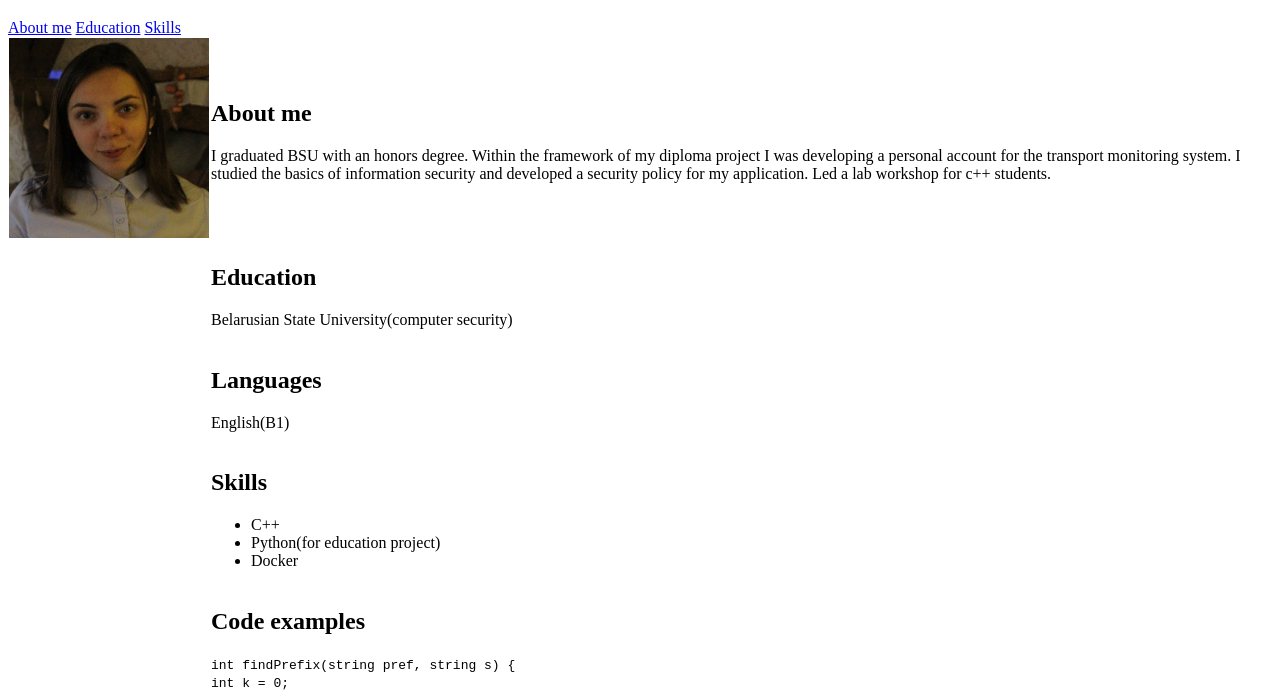
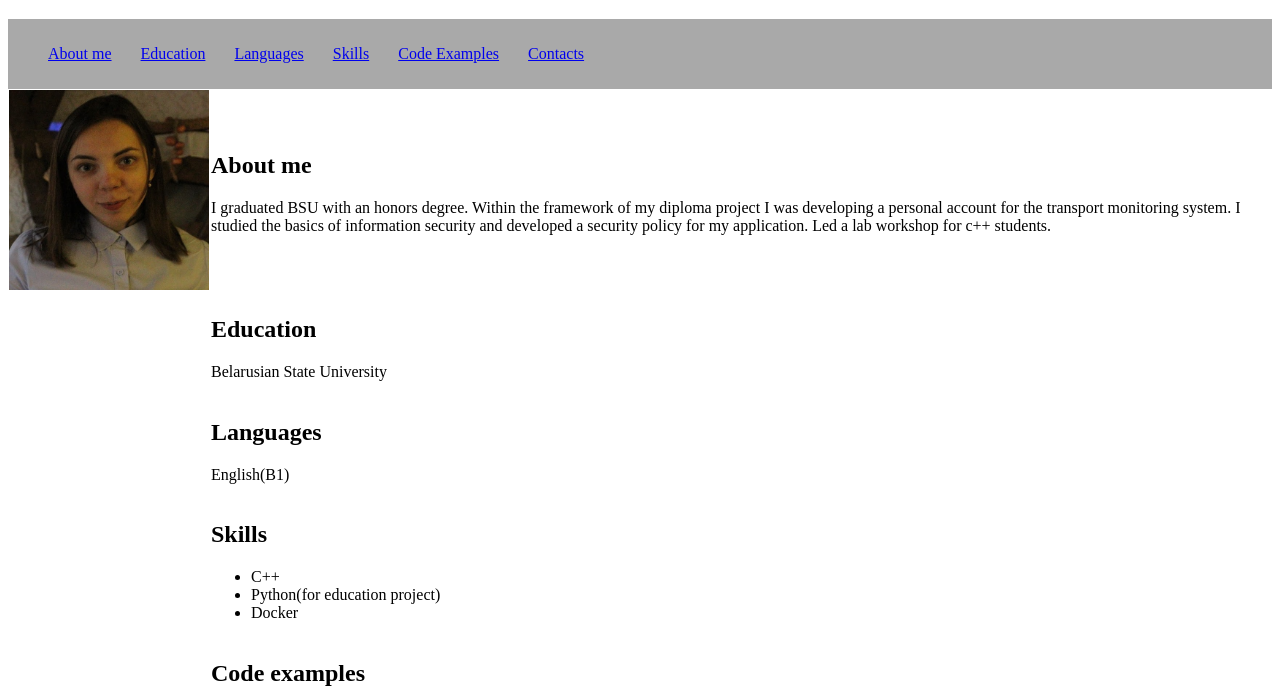
Before and after one commit to marysia1998/rsschool-cv-1, a plain HTML site: page index.html in a window 1280 px wide. Shown: the part 61-756 px from the top of the page. Drawn offline with Linux system fonts and the light colour scheme.

Commit message:
fix: change nav bar

```diff
--- a/index.html
+++ b/index.html
@@ -11,10 +11,14 @@
         <h1>Maria Vasilenko</h1>
     </header>
     <nav>
-        <a href =#aboutMe>About me</a>
-        <a href = "#education">Education</a>
-        <a href = "#skills">Skills</a>
-
+        <ol>
+            <li><a href =#aboutMe>About me</a></li>
+            <li><a href = "#education">Education</a></li>
+            <li><a href = "#languages">Languages</a></li>
+            <li><a href = "#skills">Skills</a></li>
+            <li><a href = "#codeExamples">Code Examples</a></li>
+            <li><a href = "#contacts">Contacts</a></li>
+        </ol>
     </nav>
     <main>
         <table cellspacing="0" class = "information">
@@ -34,7 +38,7 @@
                 <td></td>
                 <td id = education>
                     <h2>Education</h2>
-                    <p>Belarusian State University(computer security)</p>
+                    <p>Belarusian State University</p>
                 </td>
             </tr>
             <tr class = "languages">
--- a/style.css
+++ b/style.css
@@ -1,4 +1,15 @@
 
+nav ol li {
+    list-style-type: none;
+    display: inline-block;
+    padding-right: 25px;
+}
+nav {
+    align-items: center;
+    background-color: darkgray;
+    padding: 10px 0px 10px 0px;
+    width:100%
+}
 .information {
     width: 100%;
 }
```
